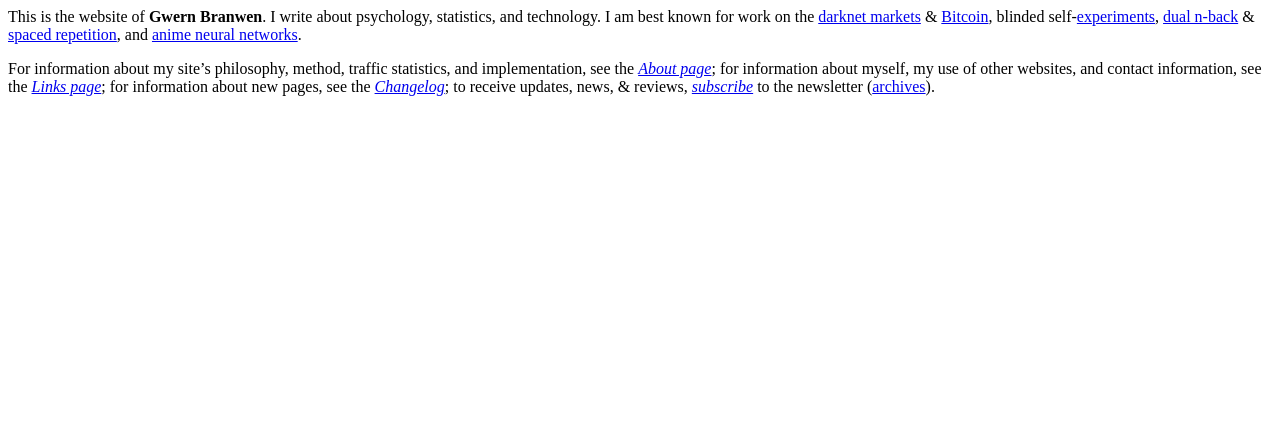
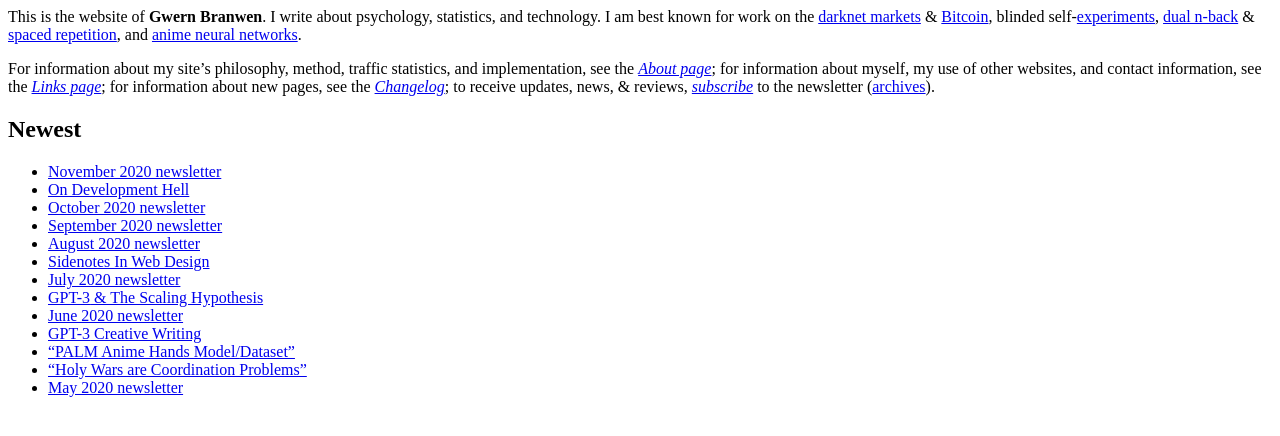
Before and after one commit to dmkgll/dmkgll, a Jekyll site: the page built from testing.md, in a window 1280 px wide. Shown: the top 436 px of the page. Built offline with Jekyll 4.4.1, drawn with Linux system fonts in a browser that asks for light colours.

Commit message:
Update testing.md

```diff
--- a/testing.md
+++ b/testing.md
@@ -6,3 +6,21 @@ layout: index
 <p><span class="smallcaps">This is the website</span> of <strong>Gwern Branwen</strong>. I write about psychology, statistics, and technology. I am best known for work on the <a href="/web/20210101003743/https://www.gwern.net/tags/Silk-Road" class="docMetadata linkBibliography-has-annotation spawns-popup">darknet markets</a> &amp; <a href="/web/20210101003743/https://www.gwern.net/tags/Bitcoin" class="docMetadata linkBibliography-has-annotation spawns-popup">Bit­coin</a>, blinded self-<a href="/web/20210101003743/https://www.gwern.net/tags/experiments" class="docMetadata linkBibliography-has-annotation spawns-popup">experiments</a>, <a href="/web/20210101003743/https://www.gwern.net/tags/DNB" class="docMetadata linkBibliography-has-annotation spawns-popup">dual n-back</a> &amp; <a href="/web/20210101003743/https://www.gwern.net/Spaced-repetition" class="docMetadata linkBibliography-has-annotation spawns-popup">spaced repetition</a>, and <a href="/web/20210101003743/https://www.gwern.net/Faces" class="docMetadata linkBibliography-has-annotation spawns-popup">anime neural networks</a>.</p>
 <p>For information about my site’s philosophy, method, traffic statistics, and implementation, see the <em><a href="/web/20210101003743/https://www.gwern.net/About" class="docMetadata linkBibliography-has-annotation spawns-popup">About page</a></em>; for in­for­ma­tion about my­self, my use of other websites, and contact information, see the <em><a href="/web/20210101003743/https://www.gwern.net/Links" class="docMetadata linkBibliography-has-annotation spawns-popup">Links page</a></em>; for information about new pages, see the <em><a href="/web/20210101003743/https://www.gwern.net/Changelog" class="docMetadata linkBibliography-has-annotation spawns-popup">Changelog</a></em>; to receive updates, news, &amp; re­views, <em><a href="https://web.archive.org/web/20210101003743/https://gwern.substack.com/" class="docMetadata linkBibliography-has-annotation spawns-popup">sub­scribe</a></em> to the newslet­ter (<a href="/web/20210101003743/https://www.gwern.net/tags/newsletter" class="docMetadata linkBibliography-has-annotation spawns-popup">archives</a>).</p>
 </div>
+
+## Newest
+
+<ul>
+<li><a href="/web/20210101003743/https://www.gwern.net/newsletter/2020/11" class="docMetadata linkBibliography-has-annotation spawns-popup">No­vem­ber 2020 newslet­ter</a></li>
+<li><a href="https://web.archive.org/web/20210101003743/https://www.gwern.net/Anime-reviews#on-development-hell">On De­vel­op­ment Hell</a></li>
+<li><a href="/web/20210101003743/https://www.gwern.net/newsletter/2020/10" class="docMetadata linkBibliography-has-annotation spawns-popup">Oc­to­ber 2020 newslet­ter</a></li>
+<li><a href="/web/20210101003743/https://www.gwern.net/newsletter/2020/09" class="docMetadata linkBibliography-has-annotation spawns-popup">Sep­tem­ber 2020 newslet­ter</a></li>
+<li><a href="/web/20210101003743/https://www.gwern.net/newsletter/2020/08" class="docMetadata linkBibliography-has-annotation spawns-popup">Au­gust 2020 newslet­ter</a></li>
+<li><a href="/web/20210101003743/https://www.gwern.net/Sidenotes" class="docMetadata linkBibliography-has-annotation spawns-popup">Side­notes In Web De­sign</a></li>
+<li><a href="/web/20210101003743/https://www.gwern.net/newsletter/2020/07" class="docMetadata linkBibliography-has-annotation spawns-popup">July 2020 newslet­ter</a></li>
+<li><a href="/web/20210101003743/https://www.gwern.net/newsletter/2020/05#gpt-3" class="docMetadata linkBibliography-has-annotation spawns-popup"><span class="smallcaps-auto">GPT-3</span> &amp; The Scal­ing Hy­poth­e­sis</a></li>
+<li><a href="/web/20210101003743/https://www.gwern.net/newsletter/2020/06" class="docMetadata linkBibliography-has-annotation spawns-popup">June 2020 newslet­ter</a></li>
+<li><a href="/web/20210101003743/https://www.gwern.net/GPT-3" class="docMetadata linkBibliography-has-annotation spawns-popup"><span class="smallcaps-auto">GPT-3</span> Cre­ative Writ­ing</a></li>
+<li><a href="/web/20210101003743/https://www.gwern.net/Crops#hands" class="docMetadata linkBibliography-has-annotation spawns-popup">“<span class="smallcaps-auto">PALM</span> Anime Hands Model/<wbr>Dataset”</a></li>
+<li><a href="/web/20210101003743/https://www.gwern.net/Holy-wars" class="docMetadata linkBibliography-has-annotation spawns-popup">“Holy Wars are Co­or­di­na­tion Prob­lems”</a></li>
+<li><a href="/web/20210101003743/https://www.gwern.net/newsletter/2020/05" class="docMetadata linkBibliography-has-annotation spawns-popup">May 2020 newslet­ter</a></li>
+</ul>
```
